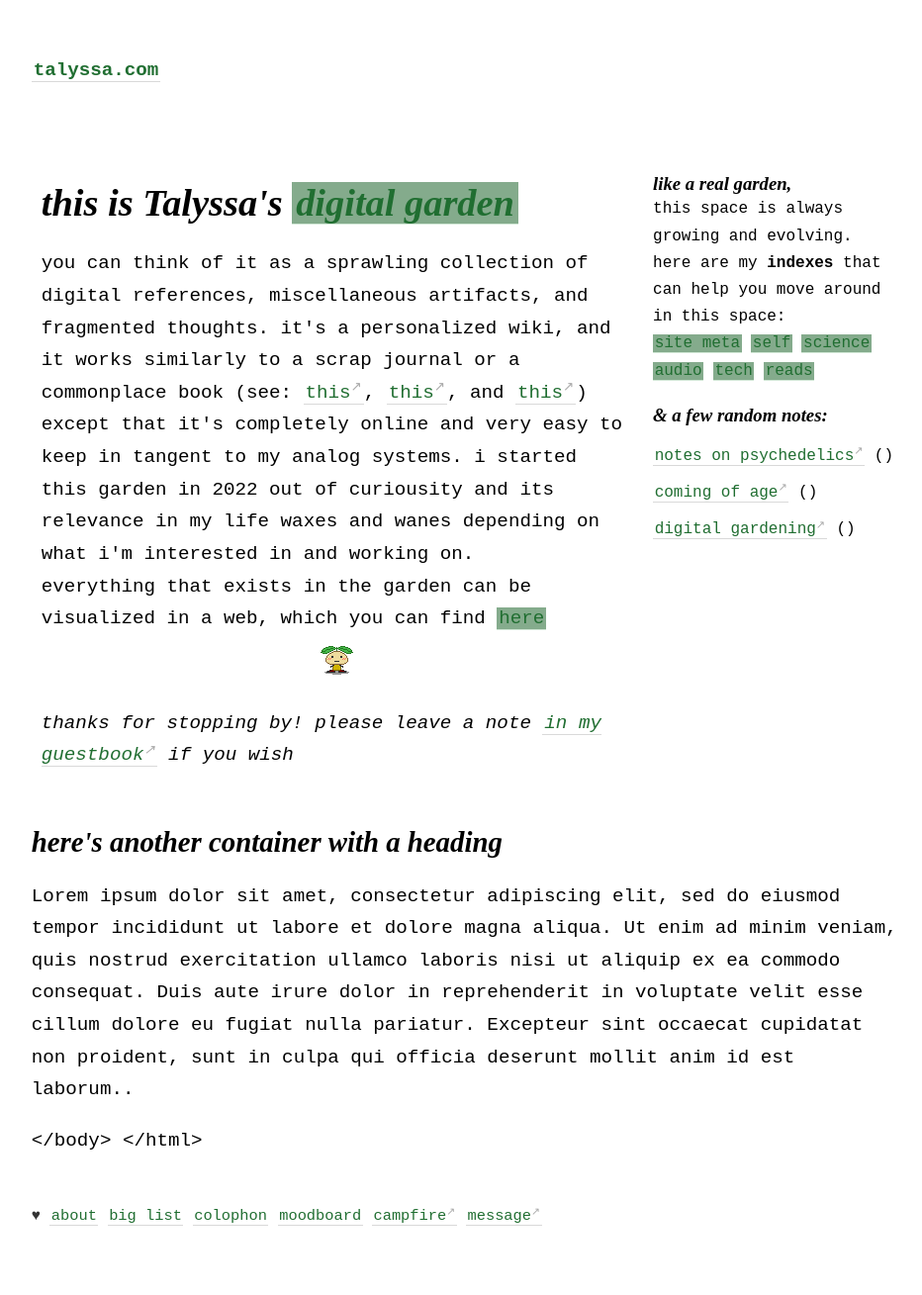
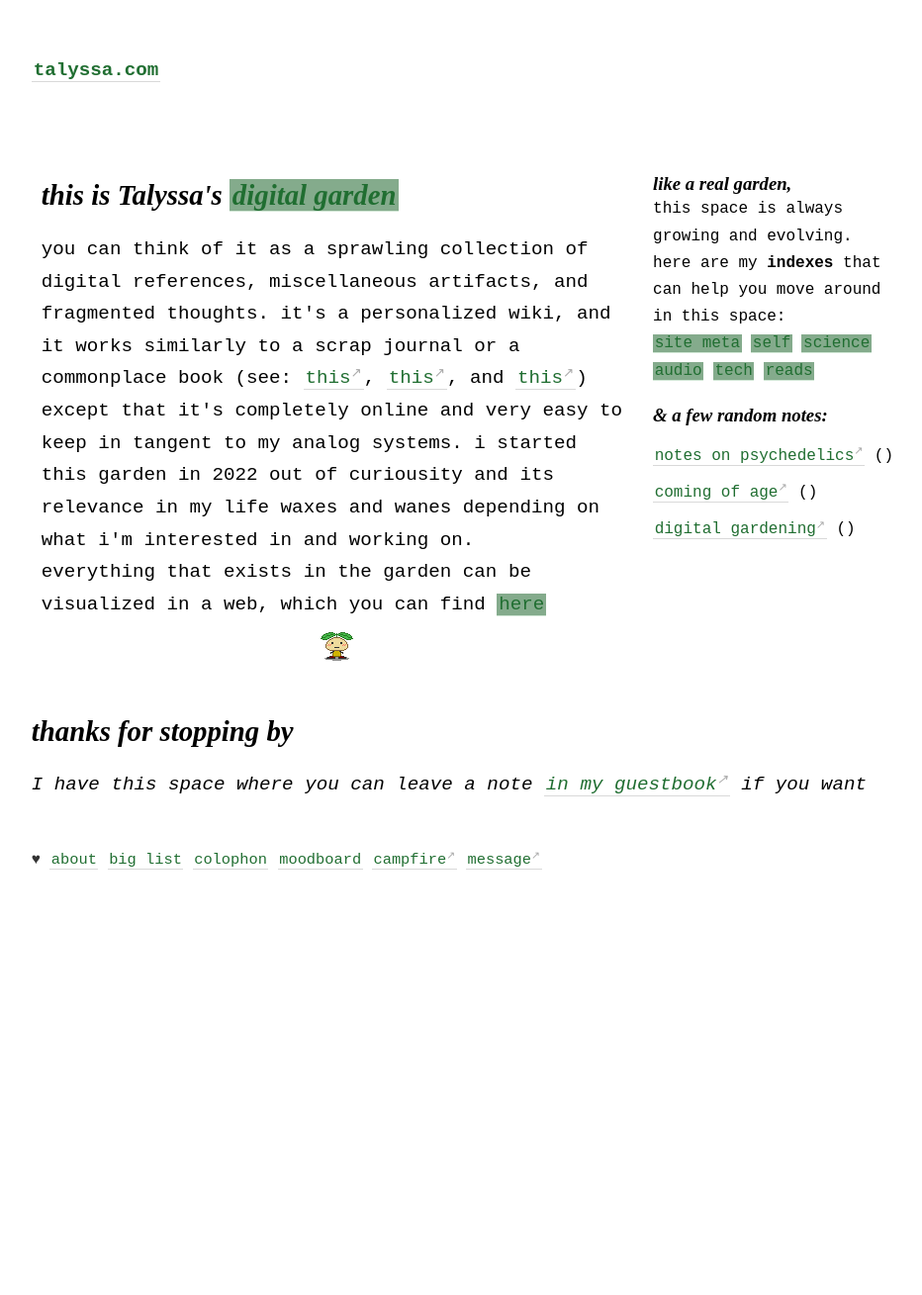
Before and after one commit to geminiworms/talyssagarden.github.io, a Jekyll site: the page built from _pages/index.md, in a window 1280 px wide. Shown: the whole page at 99% size, without its empty margins (45-977 px from the left). Built offline with Jekyll 4.4.1, drawn with Linux system fonts in a browser that asks for light colours; after the commit the page ends 949 px from its top, so only the background shows below that.

Commit message:
Update index.md

```diff
--- a/_pages/index.md
+++ b/_pages/index.md
@@ -41,8 +41,8 @@
 <body>
   <div class="container">
     <div class="left-column">
-      <h1>this is Talyssa's <a class="internal-link" href="/what-is-digital-gardening">digital garden</a></h1>
-      <p>you can think of it as a sprawling collection of digital references, miscellaneous artifacts, and fragmented thoughts. it's a personalized wiki, and it works similarly to a scrap journal or a commonplace book (see: <a class="external-link" href="https://youtu.be/aaHEgPk0tNM">this</a>, <a class="external-link" href="https://youtu.be/XFUQJtOcras">this</a>, and <a class="external-link" href="https://youtu.be/T_S7Uiy03pw?t=731">this</a>) except that it's completely online and very easy to keep in tangent to my analog systems. i started this garden in 2022 out of curiousity and its relevance in my life waxes and wanes depending on what i'm interested in and working on. <br>everything that exists in the garden can be visualized in a web, which you can find <a class="internal-link" href="/web">here</a> <img src="/assets/mini-graphics/sprout.gif" style="padding: 0px 0px 0px 0px;"><br><i>thanks for stopping by! please leave a note <a class="external-link" href="https://www.yourworldoftext.com/~talyssa.txt/">in my guestbook</a> if you wish</i></p>
+      <h2>this is Talyssa's <a class="internal-link" href="/what-is-digital-gardening">digital garden</a></h2>
+      <p>you can think of it as a sprawling collection of digital references, miscellaneous artifacts, and fragmented thoughts. it's a personalized wiki, and it works similarly to a scrap journal or a commonplace book (see: <a class="external-link" href="https://youtu.be/aaHEgPk0tNM">this</a>, <a class="external-link" href="https://youtu.be/XFUQJtOcras">this</a>, and <a class="external-link" href="https://youtu.be/T_S7Uiy03pw?t=731">this</a>) except that it's completely online and very easy to keep in tangent to my analog systems. i started this garden in 2022 out of curiousity and its relevance in my life waxes and wanes depending on what i'm interested in and working on. <br>everything that exists in the garden can be visualized in a web, which you can find <a class="internal-link" href="/web">here</a> <img src="/assets/mini-graphics/sprout.gif" style="padding: 0px 0px 0px 0px;"></p>
     </div>
     <div class="right-column">
       <p><h3>like a real garden,</h3>this space is always growing and evolving. here are my <b>indexes</b> that can help you move around in this space:</p><br>
@@ -66,11 +66,10 @@
 </html>
 
   <div class="additional-content">
-    <h2>here's another container with a heading</h2>
-    <p>Lorem ipsum dolor sit amet, consectetur adipiscing elit, sed do eiusmod tempor incididunt ut labore et dolore magna aliqua. Ut enim ad minim veniam, quis nostrud exercitation ullamco laboris nisi ut aliquip ex ea commodo consequat. Duis aute irure dolor in reprehenderit in voluptate velit esse cillum dolore eu fugiat nulla pariatur. Excepteur sint occaecat cupidatat non proident, sunt in culpa qui officia deserunt mollit anim id est laborum..</p>
+    <h2>thanks for stopping by</h2>
+    <p><i> I have this space where you can leave a note <a class="external-link" href="https://www.yourworldoftext.com/~talyssa.txt/">in my guestbook</a> if you want</i></p>
   </div>
-</body>
-</html>
+
 
 <style>
   .wrapper {
```
